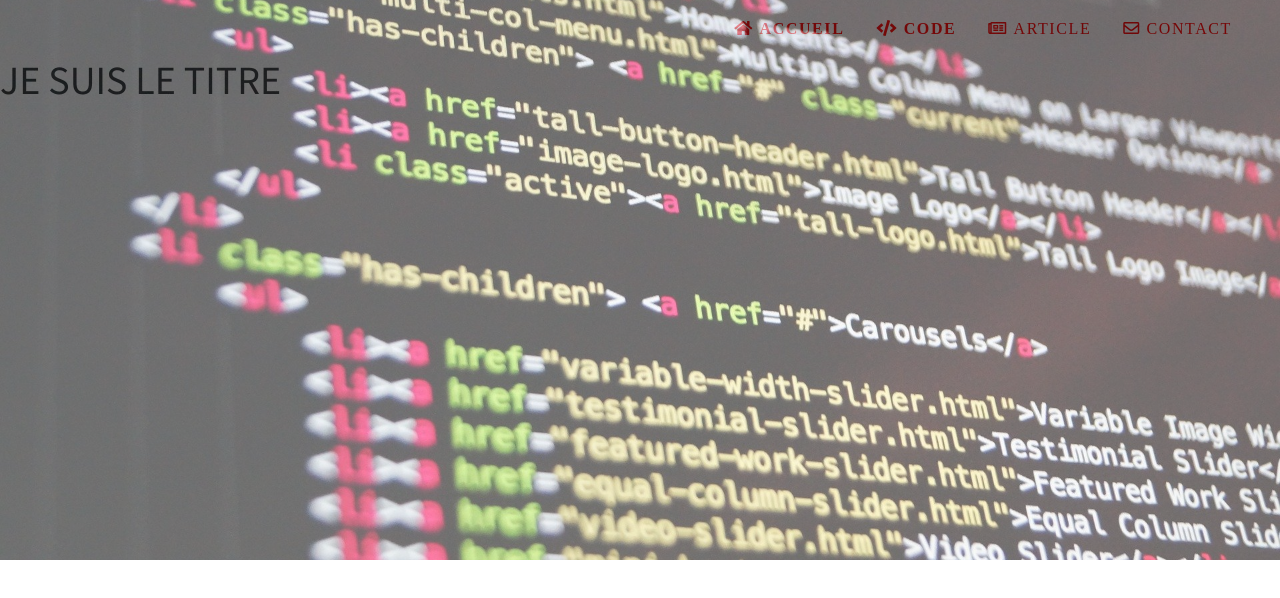
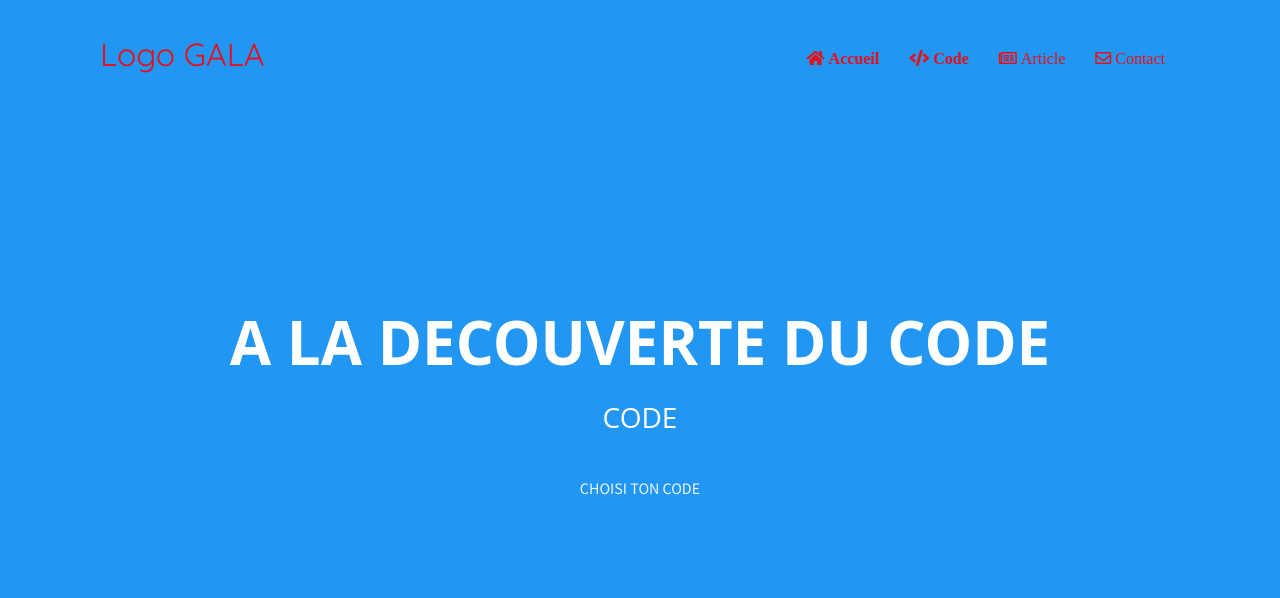
Before and after one commit to BACAR-oss/Mon-projet-code-HtmlCss, a plain HTML site: page index.html in a window 1280 px wide. Drawn offline with nearby package versions, Linux system fonts and the light colour scheme.

Commit message:
Suite du code Html Css

```diff
--- a/css/style.css
+++ b/css/style.css
@@ -1,35 +1,117 @@
-img {
-    width: 100%;
-    height: 70%;
-    position: absolute;
-    top: 0;left: 0;
-    background: url(../image/code1.jpg) center no-repeat;
-    background-size: cover;
-    z-index: 0;
-    opacity: 0.6;
+/* ====== General ====== */
 
-
-    object-fit: cover;
+* {
+    margin: 0;
+    padding: 0;
+    box-sizing: border-box;
 }
 
-.nav {
-    padding: 1rem;
-    display: flex;
-    justify-content: flex-end;
-    align-items: center;
-    position: relative;
+html {
+    font: normal;
+    color: #555;
+}
 
+ul, nav {
+    list-style: none;
 }
 
 a {
-    margin-right: 2rem;
-    text-transform: uppercase;
-    font-weight: 600;
-    letter-spacing: 1.6px;
+    text-decoration: none;
+    color: inherit;
+    opacity: 0.9;
 }
 
-i {
-font-size: 100%;
-color: red;
-opacity: unset;
+a:hover {
+    opacity: 1;
 }
+
+a.btn {
+  color: #fff;
+  border-radius: 4px;
+  text-transform: uppercase;
+  background-color: #2196F3;
+  font-weight: 800;
+  text-align: center;
+}
+
+section {
+  display: flex;
+  flex-direction: column;
+  align-items: center;
+  padding: 125px 100px;
+}
+
+/* ====== Header ====== */
+
+header {
+    position: absolute;
+    top: 0;
+    left: 0;
+    z-index: 10;
+    width: 100%;
+    display: flex;
+    justify-content: space-between;
+    align-items: center;
+    color: red;
+    padding: 35px 100px 0;
+}
+
+header h2 {
+    font-family: 'Quicksand', sans-serif;
+}
+
+header nav {
+  display: flex;
+}
+
+header nav li {
+  margin: 0 15px;
+}
+
+@media (max-width: 1000px){
+  header {
+    padding: 20px 50px;
+  }
+}
+
+@media (max-width: 700px){
+  header {
+    flex-direction: column;
+  }
+  header h2 {
+    margin-bottom: 15px;
+  }
+}
+
+.hero {
+  position: relative;
+  justify-content: center;
+  min-height: 100vh;
+  color: #fff;
+  text-align: center;
+}
+
+.hero .background-image {
+  position: absolute;
+  top: 0;
+  left: 0;
+  width: 100%;
+  height: 100%;
+  background-size: cover;
+  background-color: #2196F3 /* Il faut le changer la couleur de font */;
+  z-index: -1;
+}
+
+.hero h1 {
+  font: bold 60px 'Open Sans', sans-serif;
+  margin-bottom: 15px;
+}
+
+.hero h3 {
+  font: normal 28px 'Open Sans', sans-serif;
+  margin-bottom: 40px;
+}
+
+.hero a.btn {
+  padding: 20px 46px;
+}
--- a/index.html
+++ b/index.html
@@ -8,20 +8,52 @@
 <link rel="stylesheet" href="https://cdnjs.cloudflare.com/ajax/libs/bootswatch/5.1.0/cosmo/bootstrap.min.css">
 <link rel="stylesheet" href="https://cdnjs.cloudflare.com/ajax/libs/font-awesome/5.15.4/css/all.min.css">
 <link rel="stylesheet" href="css/style.css">
-<title>Title</title>
+
+<link href="https://fonts.googleapis.com/css?family=Quicksand:300,regular,500,600,700" rel="stylesheet" />
+<title>Site Web</title>
 </head>
 <body>
     <!-- ====== Header ======-->
 <header>
+    <h2><a href="http://#" target="_blank" rel="noopener noreferrer">Logo GALA</a></h2>
+
+    <nav>
+        <li><a href="#"><i class="fas fa-home"> Accueil</i></a></li>
+        <li><a href="#"><i class="fas fa-code"> Code</i></a></li>
+        <li><a href="#"><i class="far fa-newspaper"> Article</i></a></li>
+        <li><a href="#"><i class="far fa-envelope"> Contact</i></a></li>
+    </nav>
+
+
+
+   <!--
     <nav class="nav">
         <a href="#"><i class="fas fa-home"> Accueil</i></a>
         <a href="#"><i class="fas fa-code"> Code</i></a>
         <a href="#"><i class="far fa-newspaper"> Article</i></a>
         <a href="#"><i class="far fa-envelope"> Contact</i></a>
         </nav>
+
+    -->
+
+
 </header>
+
+<section class="hero">
+    <div class="background-image">
+     <!--   <img src="image/code1.jpg" alt=""> -->
+    </div>
+    <h1>A LA DECOUVERTE DU CODE</h1>
+    <h3>CODE</h3>
+    <a href="#">CHOISI TON CODE</a>
+</section>
+
+
+
+
+
     <!-- ====== End Header ====== -->
-
+<!--
     <h1>JE SUIS LE TITRE</h1>
 
     <section>
@@ -29,6 +61,9 @@
             <img src="image/code1.jpg" alt="">
         </div>
     </section>
+-->
+
+
 
 
 
```
